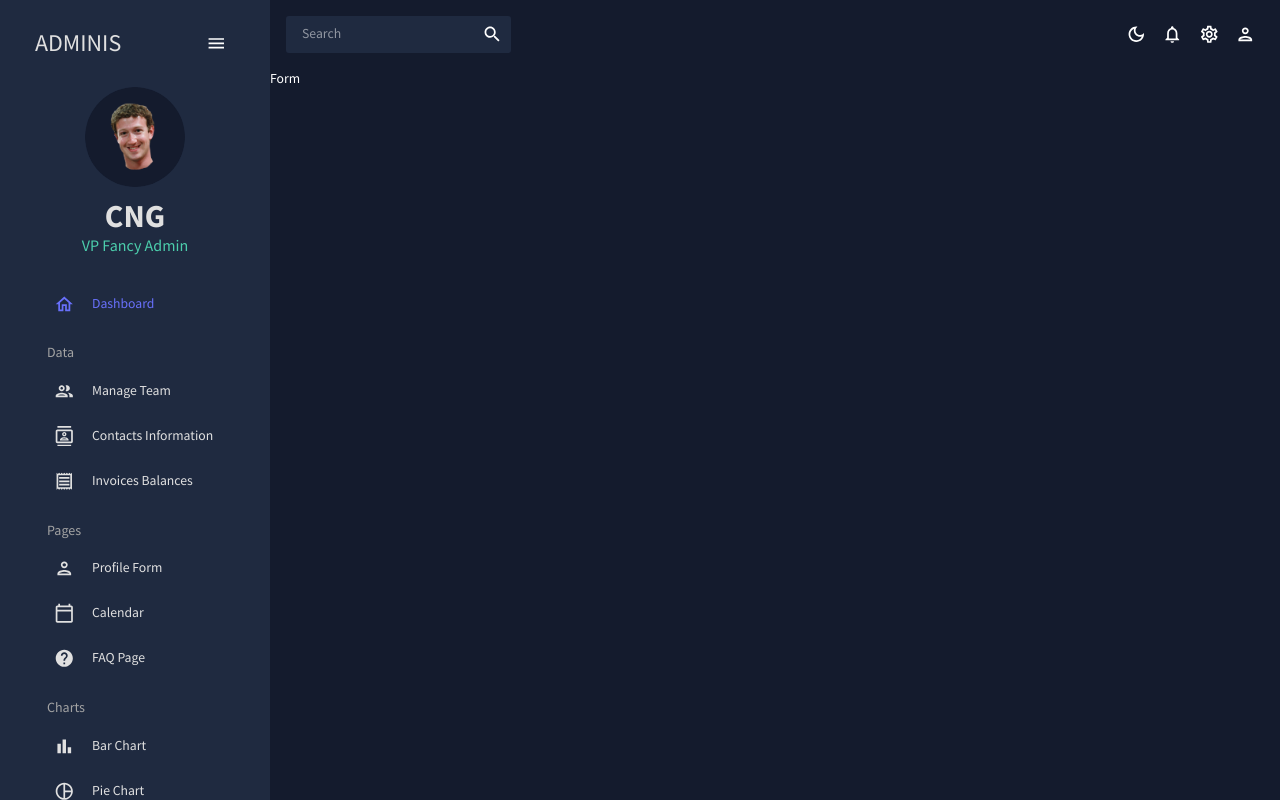
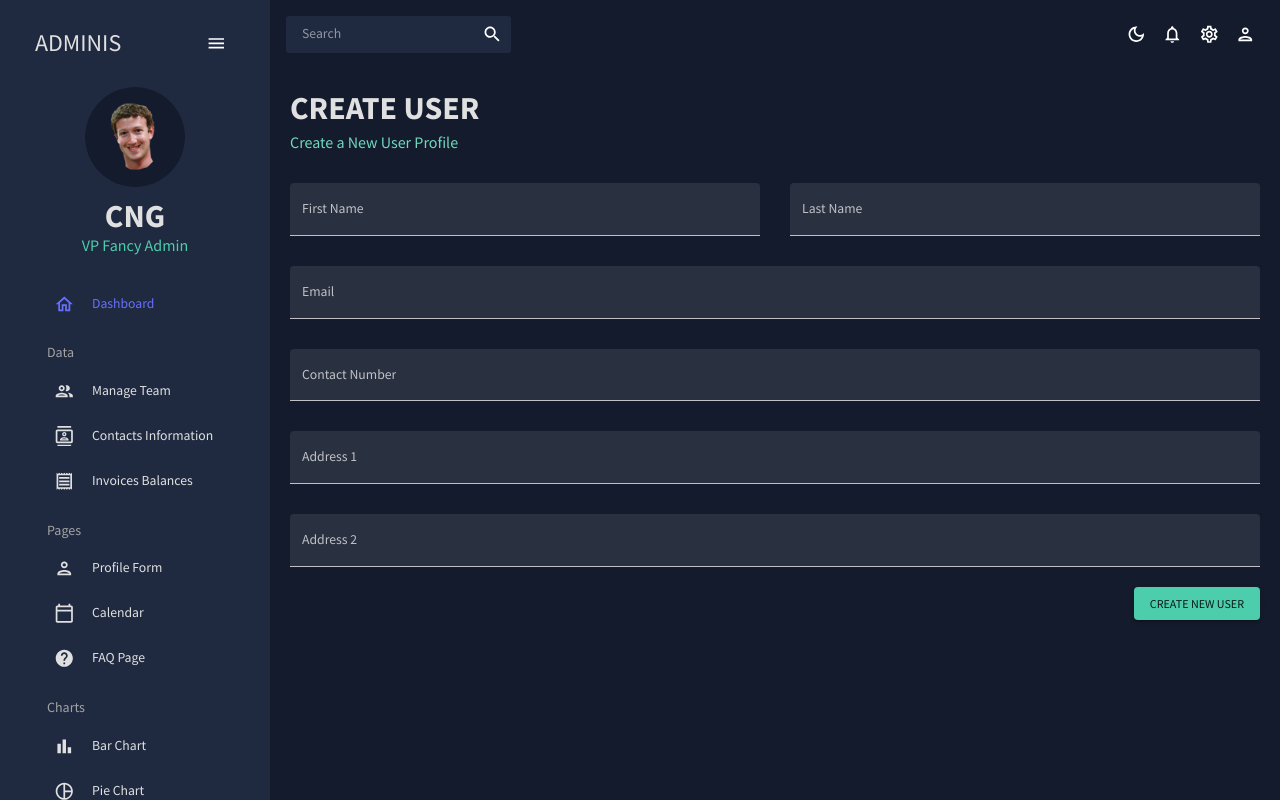
Before and after one commit to CarlosNG93/dashboard, a React (Create React App) app: page /form in a window 1280 px wide. Built offline with nearby package versions, Linux system fonts and the light colour scheme.

Commit message:
feat: form scene added

```diff
--- a/src/scenes/form/index.jsx
+++ b/src/scenes/form/index.jsx
@@ -1,9 +1,154 @@
-import React from 'react';
+import { Box, Button, TextField } from "@mui/material";
+import { Formik } from "formik";
+import * as yup from "yup";
+import useMediaQuery from "@mui/material/useMediaQuery";
+import Header from "../../components/Header";
 
 const Form = () => {
+  const isNonMobile = useMediaQuery("(min-width:600px)");
+
+  const handleFormSubmit = (values) => {
+    console.log(values);
+  };
+
   return (
-	<div>Form</div>
-  )
-}
+    <Box m="20px">
+      <Header title="CREATE USER" subtitle="Create a New User Profile" />
+
+      <Formik
+        onSubmit={handleFormSubmit}
+        initialValues={initialValues}
+        validationSchema={checkoutSchema}
+      >
+        {({
+          values,
+          errors,
+          touched,
+          handleBlur,
+          handleChange,
+          handleSubmit,
+        }) => (
+          <form onSubmit={handleSubmit}>
+            <Box
+              display="grid"
+              gap="30px"
+              gridTemplateColumns="repeat(4, minmax(0, 1fr))"
+              sx={{
+                "& > div": { gridColumn: isNonMobile ? undefined : "span 4" },
+              }}
+            >
+              <TextField
+                fullWidth
+                variant="filled"
+                type="text"
+                label="First Name"
+                onBlur={handleBlur}
+                onChange={handleChange}
+                value={values.firstName}
+                name="firstName"
+                error={!!touched.firstName && !!errors.firstName}
+                helperText={touched.firstName && errors.firstName}
+                sx={{ gridColumn: "span 2" }}
+              />
+              <TextField
+                fullWidth
+                variant="filled"
+                type="text"
+                label="Last Name"
+                onBlur={handleBlur}
+                onChange={handleChange}
+                value={values.lastName}
+                name="lastName"
+                error={!!touched.lastName && !!errors.lastName}
+                helperText={touched.lastName && errors.lastName}
+                sx={{ gridColumn: "span 2" }}
+              />
+              <TextField
+                fullWidth
+                variant="filled"
+                type="text"
+                label="Email"
+                onBlur={handleBlur}
+                onChange={handleChange}
+                value={values.email}
+                name="email"
+                error={!!touched.email && !!errors.email}
+                helperText={touched.email && errors.email}
+                sx={{ gridColumn: "span 4" }}
+              />
+              <TextField
+                fullWidth
+                variant="filled"
+                type="text"
+                label="Contact Number"
+                onBlur={handleBlur}
+                onChange={handleChange}
+                value={values.contact}
+                name="contact"
+                error={!!touched.contact && !!errors.contact}
+                helperText={touched.contact && errors.contact}
+                sx={{ gridColumn: "span 4" }}
+              />
+              <TextField
+                fullWidth
+                variant="filled"
+                type="text"
+                label="Address 1"
+                onBlur={handleBlur}
+                onChange={handleChange}
+                value={values.address1}
+                name="address1"
+                error={!!touched.address1 && !!errors.address1}
+                helperText={touched.address1 && errors.address1}
+                sx={{ gridColumn: "span 4" }}
+              />
+              <TextField
+                fullWidth
+                variant="filled"
+                type="text"
+                label="Address 2"
+                onBlur={handleBlur}
+                onChange={handleChange}
+                value={values.address2}
+                name="address2"
+                error={!!touched.address2 && !!errors.address2}
+                helperText={touched.address2 && errors.address2}
+                sx={{ gridColumn: "span 4" }}
+              />
+            </Box>
+            <Box display="flex" justifyContent="end" mt="20px">
+              <Button type="submit" color="secondary" variant="contained">
+                Create New User
+              </Button>
+            </Box>
+          </form>
+        )}
+      </Formik>
+    </Box>
+  );
+};
+
+const phoneRegExp =
+  /^((\+[1-9]{1,4}[ -]?)|(\([0-9]{2,3}\)[ -]?)|([0-9]{2,4})[ -]?)*?[0-9]{3,4}[ -]?[0-9]{3,4}$/;
+
+const checkoutSchema = yup.object().shape({
+  firstName: yup.string().required("required"),
+  lastName: yup.string().required("required"),
+  email: yup.string().email("invalid email").required("required"),
+  contact: yup
+    .string()
+    .matches(phoneRegExp, "Phone number is not valid")
+    .required("required"),
+  address1: yup.string().required("required"),
+  address2: yup.string().required("required"),
+});
+const initialValues = {
+  firstName: "",
+  lastName: "",
+  email: "",
+  contact: "",
+  address1: "",
+  address2: "",
+};
 
 export default Form;
```
